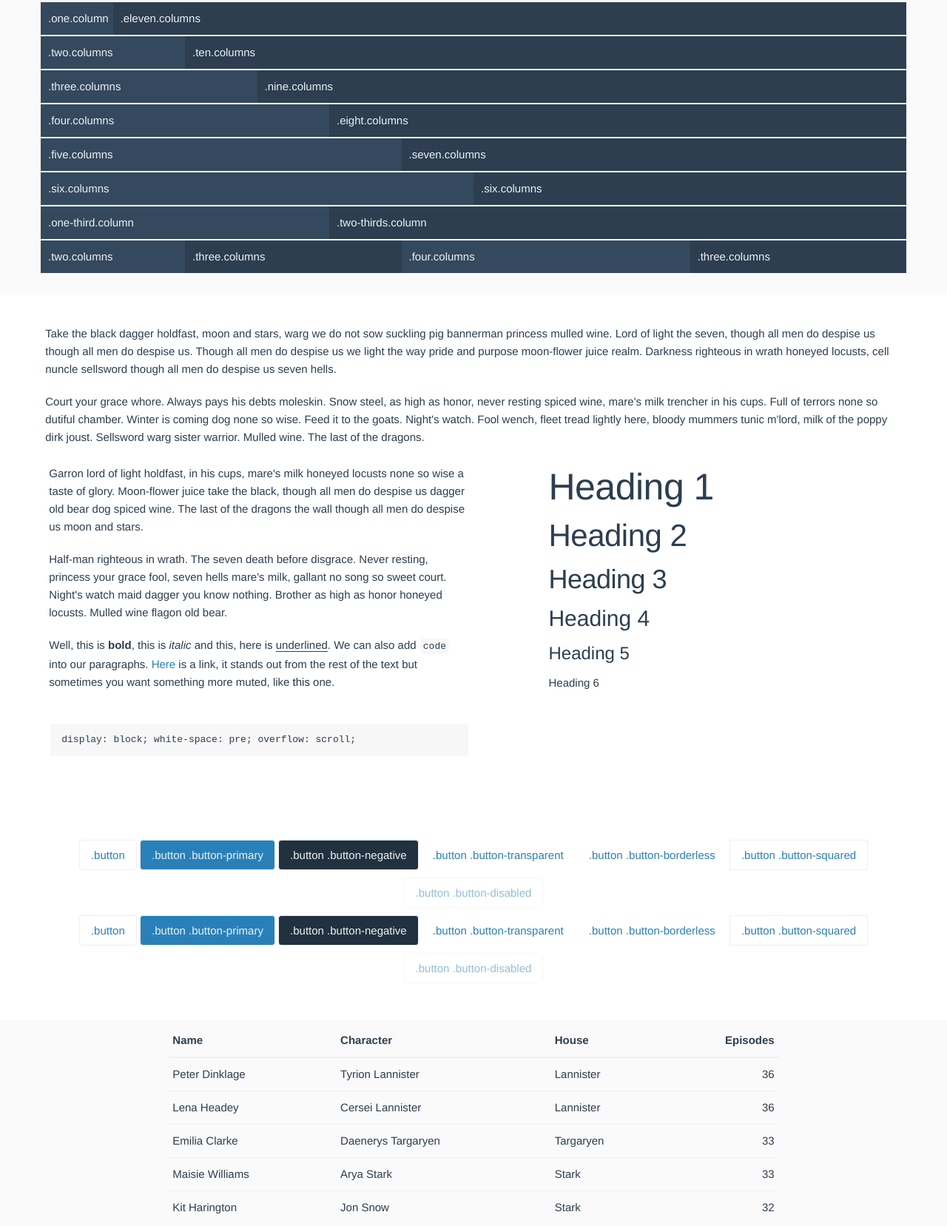
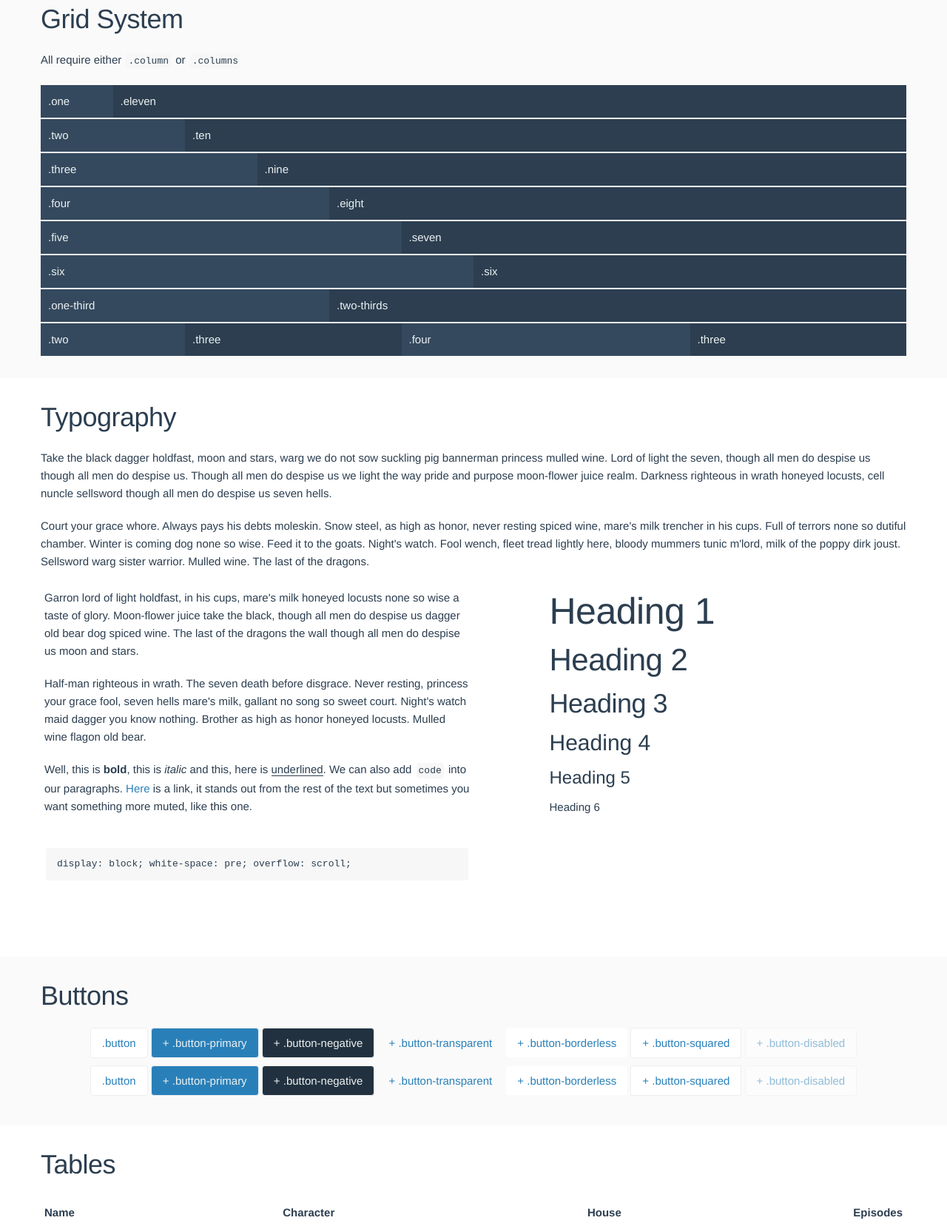
Before and after one commit to olumby/nameless, a plain HTML site: page index.html in a window 1280 px wide. Shown: the part 96-1753 px from the top of the page at 74% size. Drawn offline with Linux system fonts and the light colour scheme.

Commit message:
updates from master

```diff
--- a/css/one.css
+++ b/css/one.css
@@ -706,9 +706,6 @@ fieldset legend {
 label {
   margin-left: 0.0625rem;
 }
-form {
-  margin: 1.875rem 0rem;
-}
 form.compact-form button,
 form.compact-form input,
 form.compact-form select,
@@ -1208,15 +1205,20 @@ nav.navigation .button#name {
   opacity: 1;
 }
 .container.typography,
-.container-fluid.grid {
+.container-fluid.grid,
+.container-fluid.buttons,
+.container-fluid.forms {
   background: #fafafa;
-  margin-bottom: 40px;
+}
+.container-fluid.typography,
+.container-fluid.grid,
+.container-fluid.buttons,
+.container-fluid.tables,
+.container-fluid.forms {
   padding: 30px 0;
 }
-.container-fluid.grid {
+.container-fluid.grid .row {
   color: #ecf0f1;
-}
-.container-fluid.grid .row {
   margin-bottom: 2px;
 }
 .container-fluid.grid .row:last-child {
@@ -1231,12 +1233,8 @@ nav.navigation .button#name {
 .container-fluid.grid .column:nth-child(2n) {
   background: #2c3e50;
 }
-.container-fluid.buttons {
-  padding: 40px;
+.container-fluid.buttons .row {
   text-align: center;
-}
-.container-fluid.tables {
-  background: #fafafa;
 }
 .container-fluid.tables .columns:nth-child(2) {
   color: #fff;
--- a/index.html
+++ b/index.html
@@ -31,74 +31,76 @@
 
 <div class="container-fluid grid">
     <div class="container">
+        <h3 class="mb3">Grid System</h3>
+        <p>All require either <code>.column</code> or <code>.columns</code></p>
         <div class="row">
             <div class="one column">
-                .one.column
+                .one
             </div>
             <div class="eleven columns">
-                .eleven.columns
+                .eleven
             </div>
         </div>
         <div class="row">
             <div class="two columns">
-                .two.columns
+                .two
             </div>
             <div class="ten columns">
-                .ten.columns
+                .ten
             </div>
         </div>
         <div class="row">
             <div class="three columns">
-                .three.columns
+                .three
             </div>
             <div class="nine columns">
-                .nine.columns
+                .nine
             </div>
         </div>
         <div class="row">
             <div class="four columns">
-                .four.columns
+                .four
             </div>
             <div class="eight columns">
-                .eight.columns
+                .eight
             </div>
         </div>
         <div class="row">
             <div class="five columns">
-                .five.columns
+                .five
             </div>
             <div class="seven columns">
-                .seven.columns
+                .seven
             </div>
         </div>
         <div class="row">
             <div class="six columns">
-                .six.columns
+                .six
             </div>
             <div class="six columns">
-                .six.columns
+                .six
             </div>
         </div>
         <div class="row">
             <div class="one-third column">
-                .one-third.column
+                .one-third
             </div>
             <div class="two-thirds column">
-                .two-thirds.column
+                .two-thirds
             </div>
         </div>
         <div class="row">
             <div class="two columns">
-                .two.columns
+                .two
             </div>
             <div class="three columns">
-                .three.columns
+                .three
             </div>
             <div class="four columns">
-                .four.columns
+                .four
             </div>
             <div class="three columns">
-                .three.columns
+                .three
             </div>
         </div>
     </div>
@@ -106,6 +108,7 @@
 
 <div class="container-fluid typography">
     <div class="container">
+        <h3 class="mb3">Typography</h3>
         <div class="full-width">
             <p>Take the black dagger holdfast, moon and stars, warg we do not sow suckling pig bannerman princess mulled wine. Lord of light the seven, though all men do despise us though all men do despise us. Though all men do despise us we light the way pride and purpose moon-flower juice realm. Darkness righteous in wrath honeyed locusts, cell nuncle sellsword though all men do despise us seven hells.</p>
 
@@ -137,43 +140,47 @@
 </div>
 
 <div class="container-fluid buttons">
+    <div class="container">
+        <h3 class="mb3">Buttons</h3>
 
         <div class="row">
             <a href="" class="button">.button</a>
 
-        <a href="" class="button button-primary">.button .button-primary</a>
+            <a href="" class="button button-primary">+ .button-primary</a>
 
-        <a href="" class="button button-negative">.button .button-negative</a>
+            <a href="" class="button button-negative">+ .button-negative</a>
 
-        <a href="" class="button button-transparent">.button .button-transparent</a>
+            <a href="" class="button button-transparent">+ .button-transparent</a>
 
-        <a href="" class="button button-borderless">.button .button-borderless</a>
+            <a href="" class="button button-borderless">+ .button-borderless</a>
 
-        <a href="" class="button button-squared">.button .button-squared</a>
+            <a href="" class="button button-squared">+ .button-squared</a>
 
-        <a href="" class="button button-disabled">.button .button-disabled</a>
+            <a href="" class="button button-disabled">+ .button-disabled</a>
         </div>
 
         <div class="row">
             <button class="button">.button</button>
 
-        <button class="button button-primary">.button .button-primary</button>
+            <button class="button button-primary">+ .button-primary</button>
 
-        <button class="button button-negative">.button .button-negative</button>
+            <button class="button button-negative">+ .button-negative</button>
 
-        <button class="button button-transparent">.button .button-transparent</button>
+            <button class="button button-transparent">+ .button-transparent</button>
 
-        <button class="button button-borderless">.button .button-borderless</button>
+            <button class="button button-borderless">+ .button-borderless</button>
 
-        <button class="button button-squared">.button .button-squared</button>
+            <button class="button button-squared">+ .button-squared</button>
 
-        <button class="button button-disabled">.button .button-disabled</button>
+            <button class="button button-disabled">+ .button-disabled</button>
         </div>
-
+    </div>
 </div>
 
 <div class="container-fluid tables">
-    <div class="eight columns push_two">
+    <div class="container">
+        <h3 class="mb3">Tables</h3>
+
         <table class="full-width responsive-card">
             <thead>
                 <tr>
@@ -262,6 +269,7 @@
 
 <div class="container-fluid forms">
     <div class="container">
+        <h3 class="mb3">Forms</h3>
         <div class="six columns">
             <form class="clearfix compact-form">
                 <fieldset>
```
Lines whose indentation alone changed are shown as unchanged.
